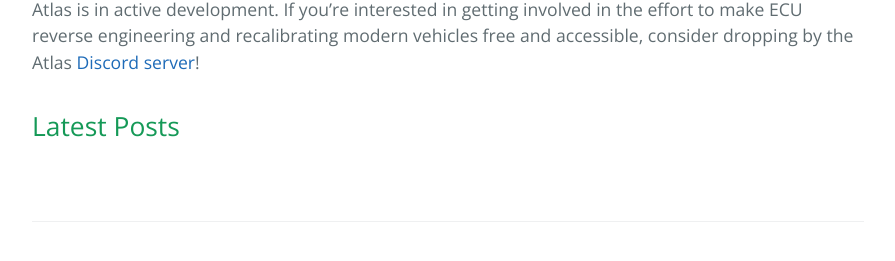
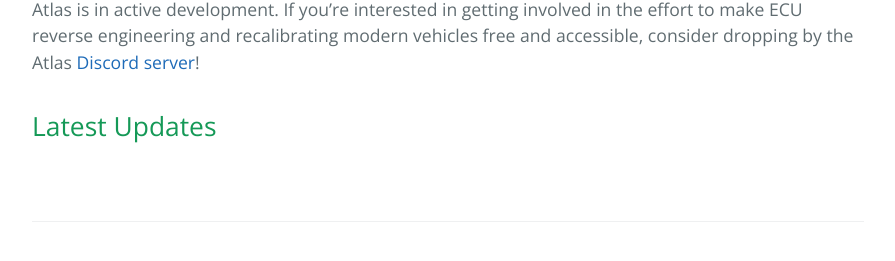
Before and after one commit to atlas-tuning/atlas-public, a Jekyll site: the page built from docs/index.md, in a window 1280 px wide and 900 px high, scrolled down 1721 px. Shown: the part 598-859 px from the top of the window, without its empty margins (192-1087 px from the left). Built offline with Jekyll 4.4.1, drawn with Linux system fonts in a browser that asks for light colours; our own code applies the rules of GitHub Pages for plain Markdown files.

Commit message:
Change blog name

```diff
--- a/docs/_layouts/home.html
+++ b/docs/_layouts/home.html
@@ -6,7 +6,7 @@
 
   {{ content }}
 
-  <h2>Latest Posts</h2>
+  <h2>Latest Updates</h2>
 
   <div>&nbsp;</div>
 
```
